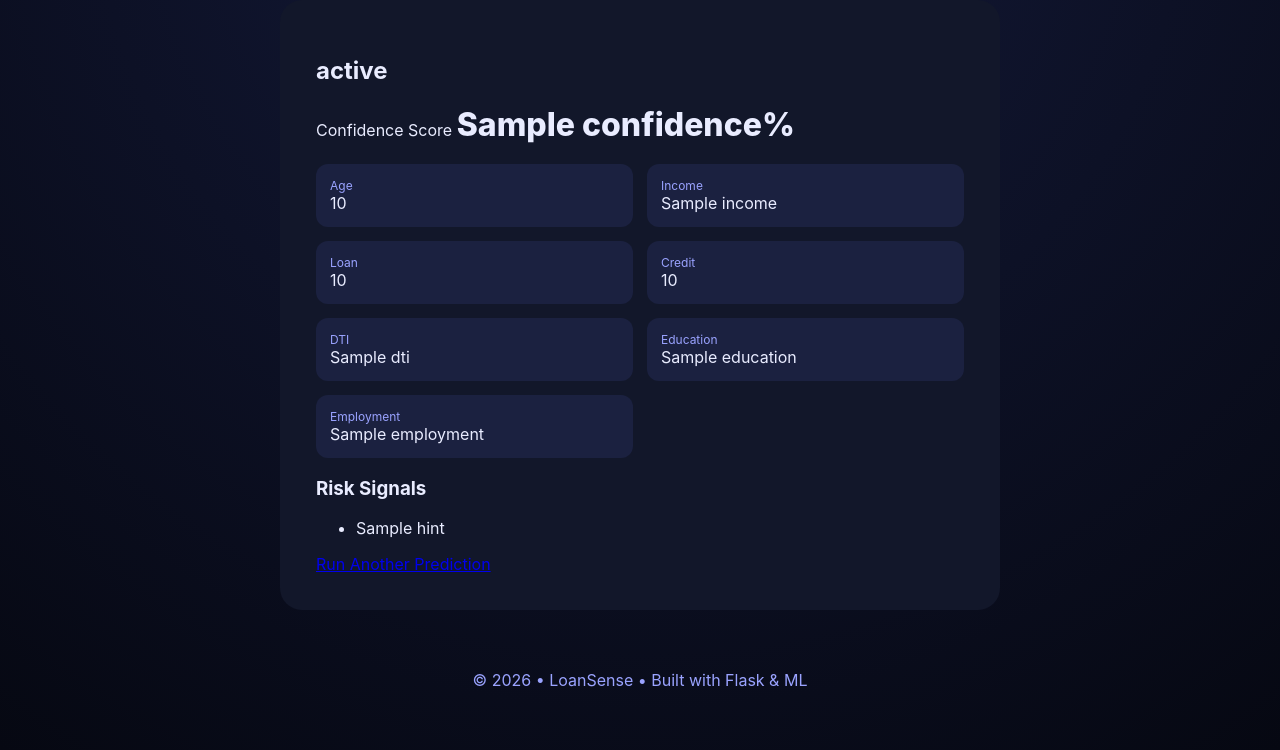
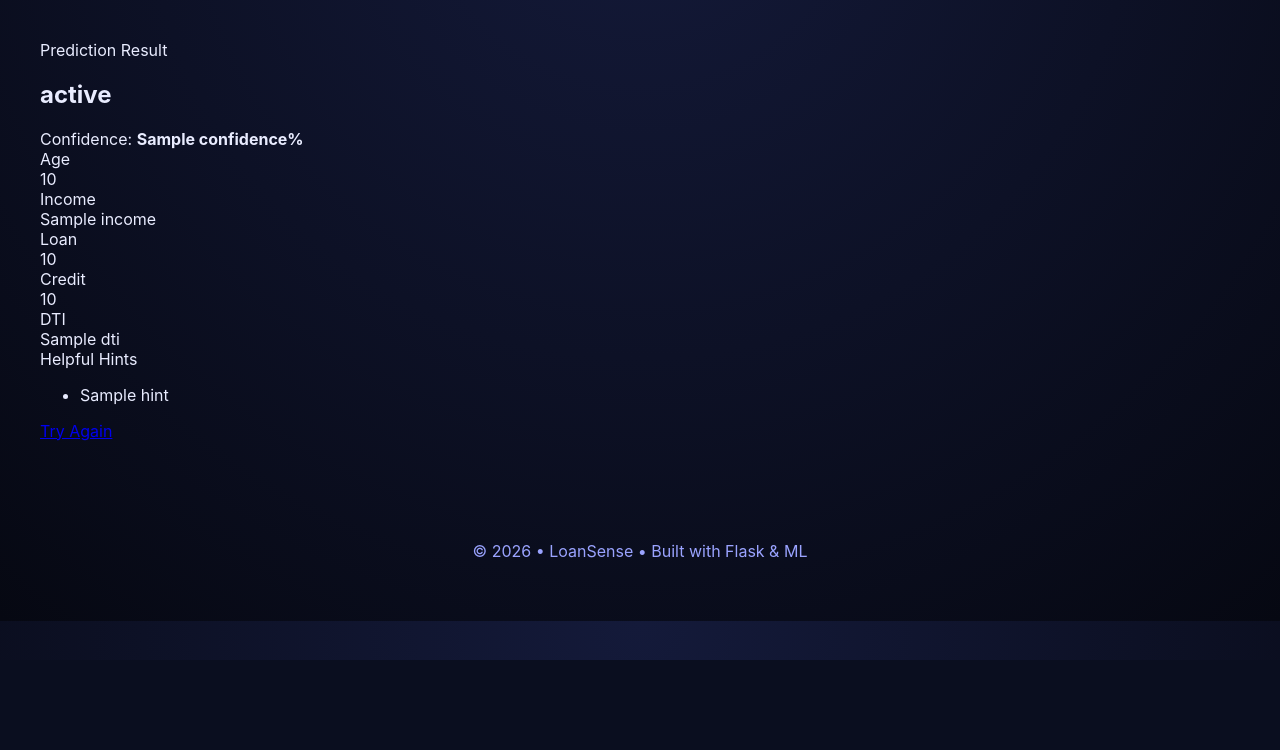
Before and after one commit to Haril2766/Loan-Default-ML, a Flask app: template templates/result.html in a window 1280 px wide. Shown: the part 140-890 px from the top of the page. After the commit the page ends 800 px from the top, so only its background shows below. Run offline with Flask 3, Linux system fonts and the light colour scheme; the template is opened without the code that fills it: most values are stand-ins (such as "Sample title", 1, 10 or a date in 2020).

Commit message:
Update result.html

```diff
--- a/templates/result.html
+++ b/templates/result.html
@@ -2,30 +2,28 @@
 {% set title = "LoanSense • Result" %}
 
 {% block content %}
-<section class="result-card">
+<section class="heroWrap">
+  <div class="container">
+    <div class="glassCard">
 
-  <h1 class="status">{{ status }}</h1>
+      <div class="pill">Prediction Result</div>
+      <h2 class="heroTitle mt-2">{{ status }}</h2>
 
       {% if confidence %}
-    <div class="confidence">
-      Confidence Score
-      <span>{{ confidence }}%</span>
-    </div>
+        <div class="text-soft">Confidence: <b>{{ confidence }}%</b></div>
       {% endif %}
 
-  <div class="metrics">
-    <div><label>Age</label>{{ age }}</div>
-    <div><label>Income</label>{{ income }}</div>
-    <div><label>Loan</label>{{ loan_amount }}</div>
-    <div><label>Credit</label>{{ credit_score }}</div>
-    <div><label>DTI</label>{{ dti }}</div>
-    <div><label>Education</label>{{ education }}</div>
-    <div><label>Employment</label>{{ employment }}</div>
+      <div class="grid2 mt-4">
+        <div class="kv"><div class="k">Age</div><div class="v">{{ age }}</div></div>
+        <div class="kv"><div class="k">Income</div><div class="v">{{ income }}</div></div>
+        <div class="kv"><div class="k">Loan</div><div class="v">{{ loan_amount }}</div></div>
+        <div class="kv"><div class="k">Credit</div><div class="v">{{ credit_score }}</div></div>
+        <div class="kv"><div class="k">DTI</div><div class="v">{{ dti }}</div></div>
       </div>
 
       {% if hints %}
-    <div class="hints">
-      <h3>Risk Signals</h3>
+      <div class="hintBox mt-4">
+        <div class="hintTitle">Helpful Hints</div>
         <ul>
           {% for h in hints %}
             <li>{{ h }}</li>
@@ -34,7 +32,11 @@
       </div>
       {% endif %}
 
-  <a class="secondary" href="/">Run Another Prediction</a>
+      <div class="mt-4">
+        <a class="btn btnGlow" href="/">Try Again</a>
+      </div>
 
+    </div>
+  </div>
 </section>
 {% endblock %}
```
Lines whose indentation alone changed are shown as unchanged.
